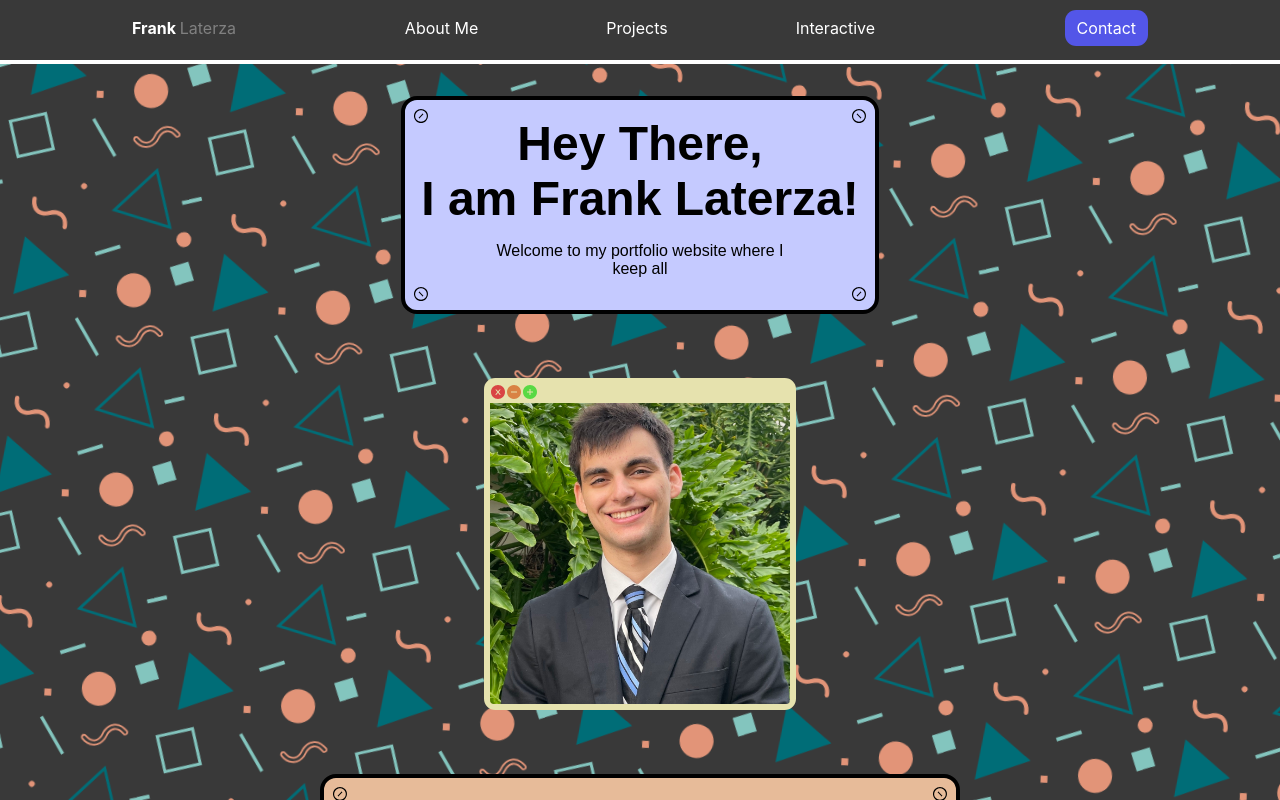
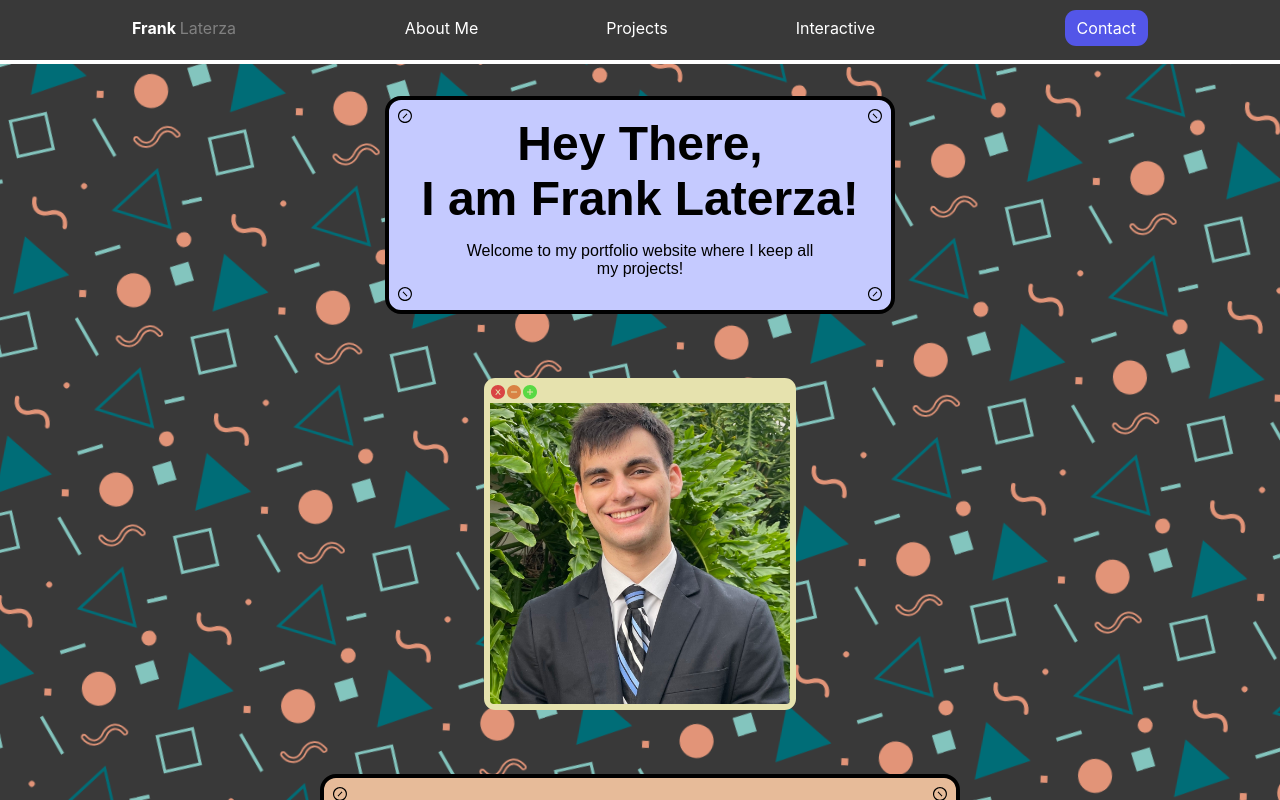
Before and after one commit to FrankLaterza/franklaterza, a Next.js app: page / in a window 1280 px wide. Shown: the top 800 px of the page. Built offline with nearby package versions, Linux system fonts and the light colour scheme.

Commit message:
text and styling

```diff
--- a/pages/index.tsx
+++ b/pages/index.tsx
@@ -30,7 +30,8 @@ const Home: NextPage = () => {
           </h1>
           <p className={styles.undergraph}>
             Welcome to my portfolio website where I keep
-            all
+            all my projects!
+
 
           </p>
         </div>
--- a/pages/interactive/index.tsx
+++ b/pages/interactive/index.tsx
@@ -10,10 +10,7 @@ export default function Interactive() {
   return (
     <div className={styles.container} style={{backgroundImage: `url("${setOnceSVG}")` }} >
       <div className={styles.main}>
-
         welcome to the interactive page
-
-
       </div>
     </div>
   );
--- a/pages/interactive/interactive.module.css
+++ b/pages/interactive/interactive.module.css
@@ -40,24 +40,31 @@
 }
 
 .header {
-  width: calc(60% + 5rem);
+  border: solid;
+  color: black;
+  background-color: rgb(197, 202, 255);
+  border-radius: 1rem;
+  border-width: 0.25rem;
+  width: 80%;
+  padding: 1rem;
+  padding-left: 2rem;
+  padding-right: 2rem;
   margin-top: 2rem;
   display: flex;
+  width: fit-content;
   flex-direction: column;
   align-items: center;
   text-align: center;
+  position: relative;
+
 }
 
 .undergraph {
-  width: 20rem;
-  margin: 0.5rem;
-  margin-bottom: 2rem;
+  width: 80%;
   font-size: 1rem;
   text-align: center;
-  color: rgb(105, 105, 105);
-
+  color: rgb(0, 0, 0);
 }
-
 
 .box {
 
--- a/pages/projects/index.tsx
+++ b/pages/projects/index.tsx
@@ -58,7 +58,7 @@ export default function Projects ( {posts}: Props ) {
       <div className={styles.header}>
         <Bolts/>
         <h1>
-          Projects! <br/>
+          My Projects! <br/>
         </h1>
         <p className={styles.undergraph}>
           Press on a project to learn more!
--- a/pages/projects/projects.module.css
+++ b/pages/projects/projects.module.css
@@ -46,6 +46,8 @@
   border-width: 0.25rem;
   width: 80%;
   padding: 1rem;
+  padding-left: 2rem;
+  padding-right: 2rem;
   margin-top: 2rem;
   display: flex;
   width: fit-content;
@@ -53,12 +55,10 @@
   align-items: center;
   text-align: center;
   position: relative;
-
 }
 
 .undergraph {
-  width: 20rem;
-
+  width: 80%;
   font-size: 1rem;
   text-align: center;
   color: rgb(0, 0, 0);
--- a/styles/Home.module.css
+++ b/styles/Home.module.css
@@ -56,6 +56,8 @@
   border-width: 0.25rem;
   width: 80%;
   padding: 1rem;
+  padding-left: 2rem;
+  padding-right: 2rem;
   margin-top: 2rem;
   display: flex;
   width: fit-content;
@@ -63,11 +65,10 @@
   align-items: center;
   text-align: center;
   position: relative;
-
 }
 
 .undergraph {
-  width: 20rem;
+  width: 80%;
   font-size: 1rem;
   text-align: center;
   color: rgb(0, 0, 0);
@@ -132,7 +133,7 @@
   transform: rotate(-45deg);
 }
 
-@media (max-width: 1500px) {
+@media (max-width: 1530px) {
   .aboutMeText {
     width: 100%;
     text-align: left;
```
Also changed, not shown: pages/interactive/wheel.tsx (+11 -0 lines).
